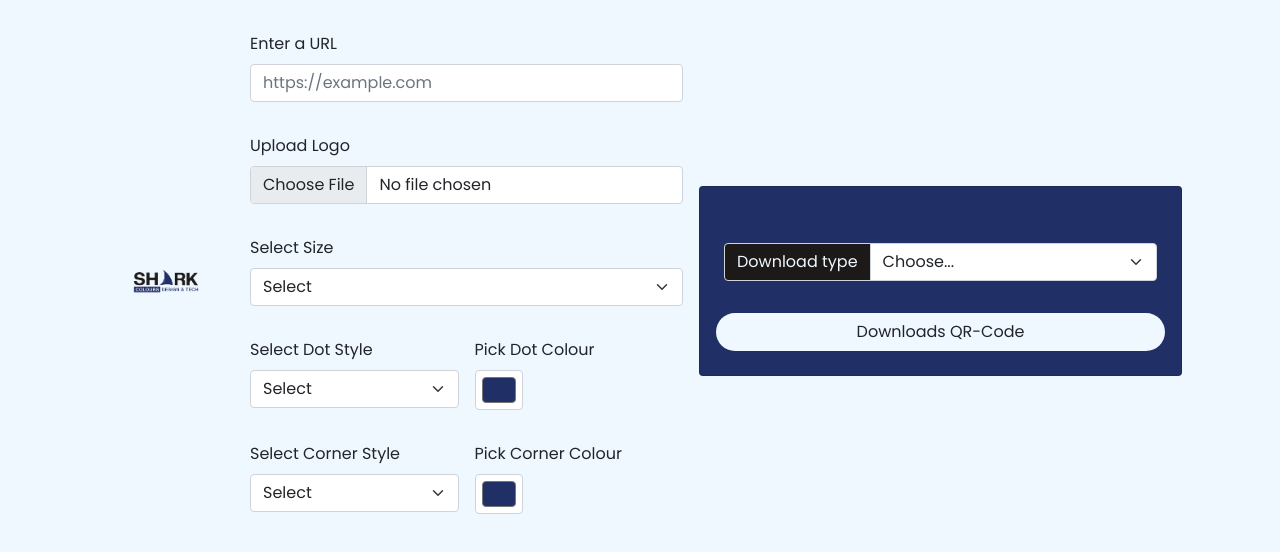
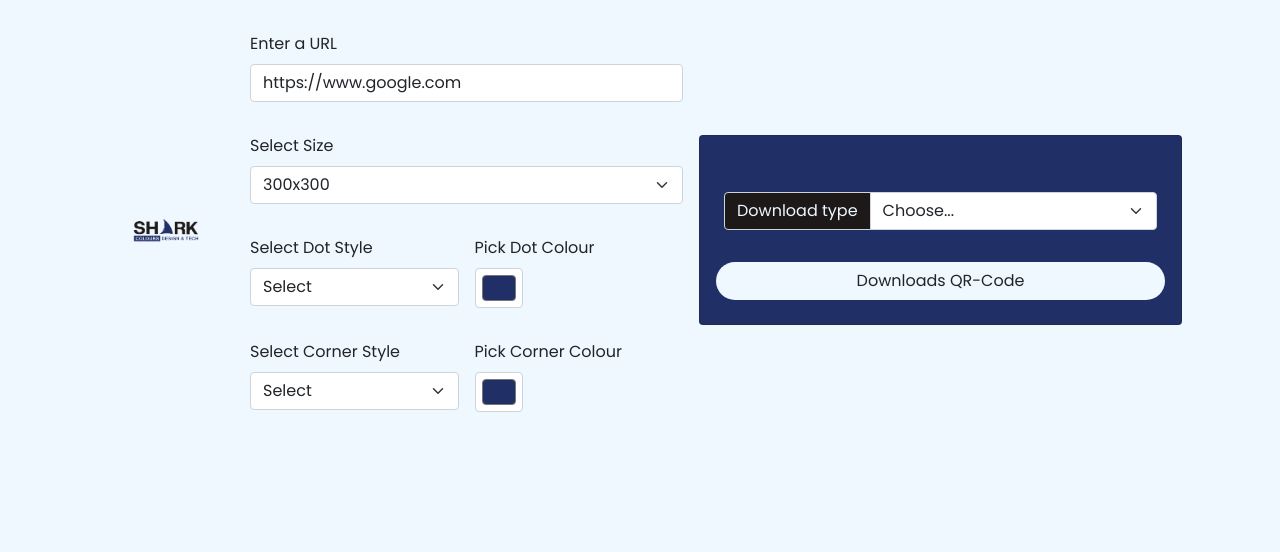
Before and after one commit to stevemarcel/QR-Code-Generator, a plain HTML site: page index.html in a window 1280 px wide. Drawn offline with nearby package versions, Linux system fonts and the light colour scheme; a script that the page names is missing.

Commit message:
html changes

```diff
--- a/index.html
+++ b/index.html
@@ -132,25 +132,24 @@
                     class="form-control"
                     id="URL"
                     placeholder="https://example.com"
+                    value="https://www.google.com"
                   />
                 </div>
 
-                <div class="mb-3 col-md-12">
+                <!-- for image upload -->
+                <!-- <div class="mb-3 col-md-12">
                   <label for="IMG" class="form-label">Upload Logo</label>
                   <input type="file" class="form-control" id="IMG" />
-                </div>
+                </div> -->
 
                 <div class="mb-3 col-md-12">
                   <label for="size" class="form-label">Select Size</label>
                   <select id="size" class="form-select" aria-label="Default select example">
-                    <option value="" selected>Select</option>
                     <option value="100">100x100</option>
-                    <option value="200">200x200</option>
-                    <option value="300">300x300</option>
-                    <option value="400">400x400</option>
-                    <option value="500">500x500</option>
-                    <option value="600">600x600</option>
-                    <option value="700">700x700</option>
+                    <option value="150">200x200</option>
+                    <option value="200" selected>300x300</option>
+                    <option value="250">400x400</option>
+                    <option value="300">500x500</option>
                   </select>
                 </div>
 
```
